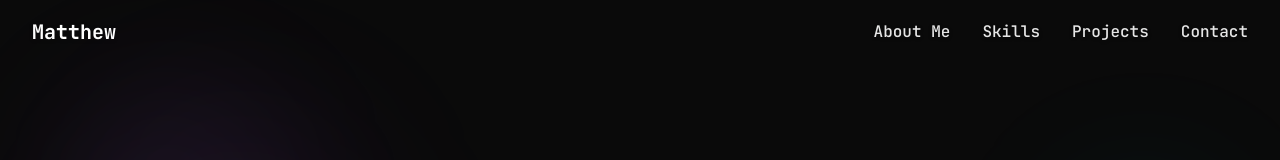
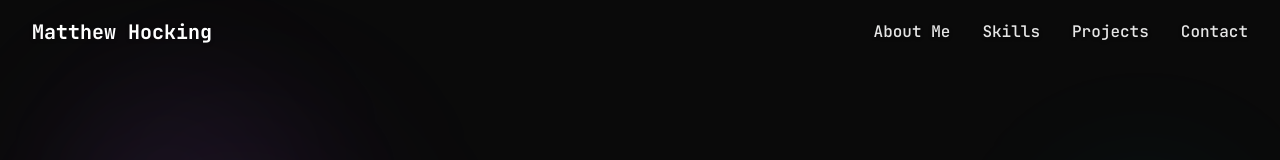
Before and after one commit to Matthew-Hocking/portfolio, a React (Vite) app: page / in a window 1280 px wide. Shown: the top 160 px of the page. Built offline with nearby package versions, Linux system fonts and the light colour scheme.

Commit message:
update header title

```diff
--- a/src/blocks/Header.tsx
+++ b/src/blocks/Header.tsx
@@ -26,7 +26,7 @@ const Header = () => {
         <div className="flex justify-between items-center h-16">
           <div>
             <a href="#top" className="underline-hover text-md md:text-xl font-bold text-white hover:text-gray-200 transition-colors drop-shadow-sm">
-              Matthew
+              Matthew Hocking
             </a>
           </div>
           <ul className="flex space-x-8 text-xs md:text-[16px]">
```
